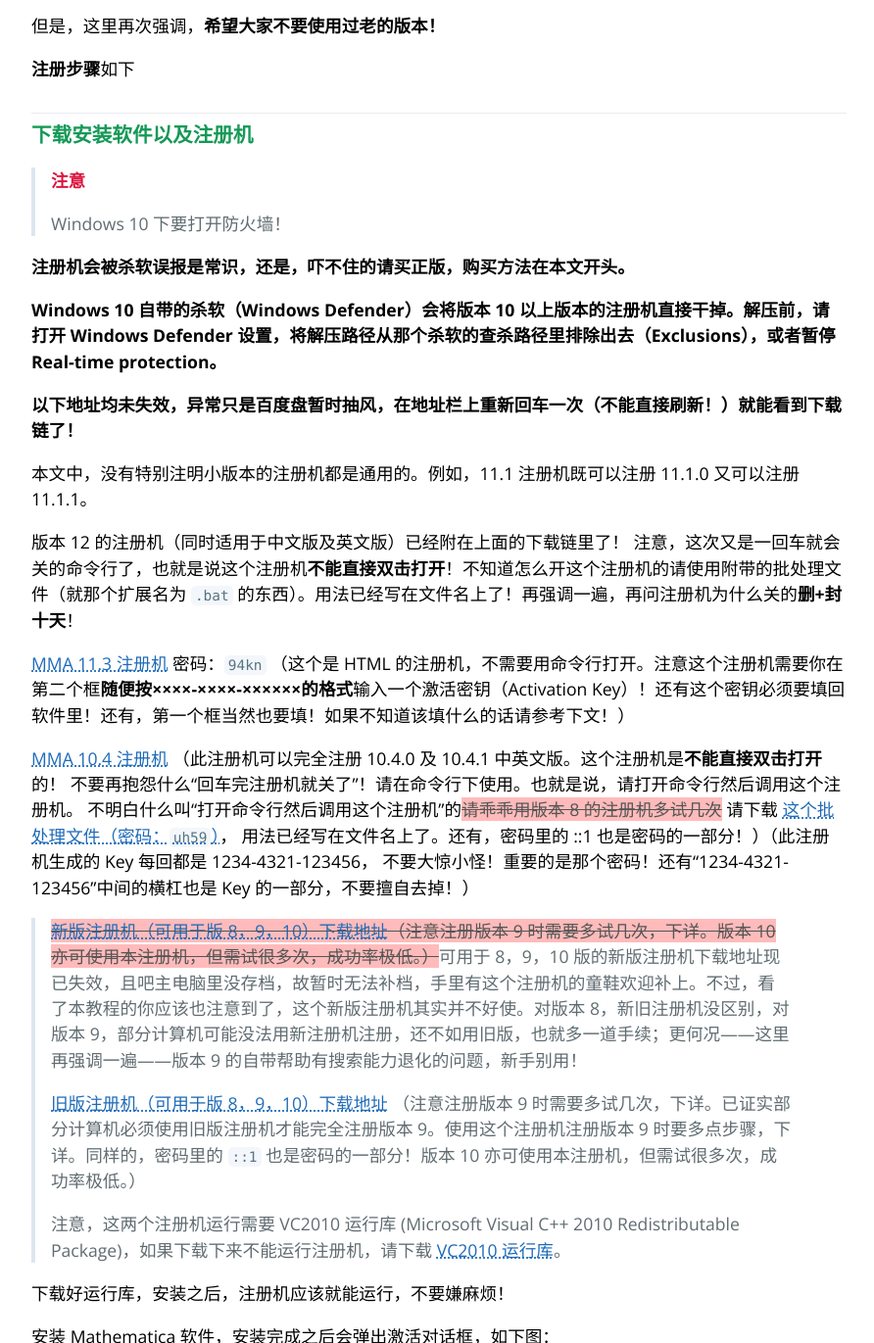
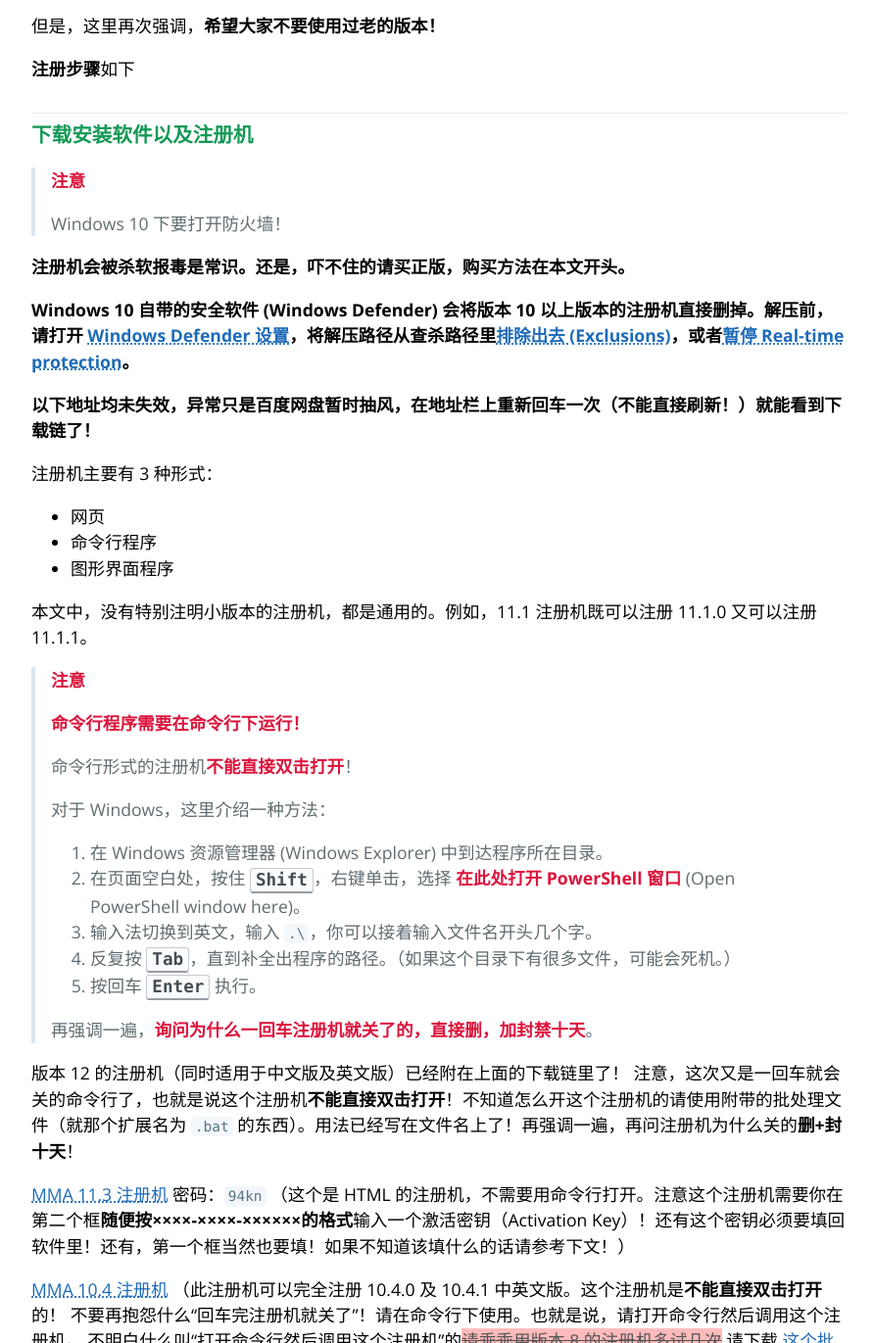
Before and after one commit to TieBaMma/InstallTutorial, a Jekyll site: the page built from index.md, in a window 1280 px wide and 1400 px high, scrolled down 6697 px, cut to the strip 0-1371 px from the top of the window. Shown: the whole strip at 98% size, without its empty margins (192-1084 px from the left). Built offline with Jekyll 4.4.1, drawn with Linux system fonts in a browser that asks for light colours; some of the changed text lies outside the part shown.

Commit message:
📄 Add links to related concepts

```diff
--- a/index.md
+++ b/index.md
@@ -69,7 +69,7 @@
 >
 > ---
 >
-> Windows 版对 HDPI 显示器的支持不佳，导致显示模糊。可以通过设置 **高 DPI 缩放替代** 为 **应用程序**，以及调节 Wolfram 笔记本的缩放等措施来暂缓。**此问题已在版本12.1解决**。
+> [**版本 12.1 解决解决了 HDPI 显示支持的问题**](https://reference.wolfram.com/language/guide/SummaryOfNewFeaturesIn121.html)。此前，Windows 版在 HDPI 显示器上会界面模糊，可以通过设置 **高 DPI 缩放替代** 为 **应用程序**，以及调节 Wolfram 笔记本的缩放等措施来暂缓。
 >
 > ---
 >
@@ -271,13 +271,35 @@
 >
 > Windows 10 下要打开防火墙！
 
-**注册机会被杀软误报是常识，还是，吓不住的请买正版，购买方法在本文开头。**
+**注册机会被杀软报毒是常识。还是，吓不住的请买正版，购买方法在本文开头。**
 
-**Windows 10 自带的杀软（Windows Defender）会将版本 10 以上版本的注册机直接干掉。解压前，请打开 Windows Defender 设置，将解压路径从那个杀软的查杀路径里排除出去（Exclusions），或者暂停 Real-time protection。**
+**Windows 10 自带的安全软件 (Windows Defender) 会将版本 10 以上版本的注册机直接删掉。解压前，请打开 [Windows Defender 设置](https://support.microsoft.com/help/4012987)，将解压路径从查杀路径里[排除出去 (Exclusions)](https://support.microsoft.com/help/4028485)，或者[暂停 Real-time protection](https://support.microsoft.com/help/4027187)。**
 
-**以下地址均未失效，异常只是百度盘暂时抽风，在地址栏上重新回车一次（不能直接刷新！）就能看到下载链了！**
+**以下地址均未失效，异常只是百度网盘暂时抽风，在地址栏上重新回车一次（不能直接刷新！）就能看到下载链了！**
 
-本文中，没有特别注明小版本的注册机都是通用的。例如，11.1 注册机既可以注册 11.1.0 又可以注册 11.1.1。
+注册机主要有 3 种形式：
+
+* 网页
+* 命令行程序
+* 图形界面程序
+
+本文中，没有特别注明小版本的注册机，都是通用的。例如，11.1 注册机既可以注册 11.1.0 又可以注册 11.1.1。
+
+> **注意**
+>
+> **命令行程序需要在命令行下运行！**
+>
+> 命令行形式的注册机**不能直接双击打开**！
+>
+> 对于 Windows，这里介绍一种方法：
+>
+> 1. 在 Windows 资源管理器 (Windows Explorer) 中到达程序所在目录。
+> 2. 在页面空白处，按住 <kbd>Shift</kbd>，右键单击，选择 **在此处打开 PowerShell 窗口** (Open PowerShell window here)。
+> 3. 输入法切换到英文，输入 `.\`，你可以接着输入文件名开头几个字。
+> 4. 反复按 <kbd>Tab</kbd>，直到补全出程序的路径。（如果这个目录下有很多文件，可能会死机。）
+> 5. 按回车 <kbd>Enter</kbd> 执行。
+>
+> 再强调一遍，**询问为什么一回车注册机就关了的，直接删，加封禁十天**。
 
 版本 12 的注册机（同时适用于中文版及英文版）已经附在上面的下载链里了！
 注意，这次又是一回车就会关的命令行了，也就是说这个注册机**不能直接双击打开**！不知道怎么开这个注册机的请使用附带的批处理文件（就那个扩展名为 `.bat` 的东西）。用法已经写在文件名上了！再强调一遍，再问注册机为什么关的**删+封十天**！
@@ -289,12 +311,18 @@
 （此注册机可以完全注册 10.4.0 及 10.4.1 中英文版。这个注册机是**不能直接双击打开**的！ 不要再抱怨什么“回车完注册机就关了”！请在命令行下使用。也就是说，请打开命令行然后调用这个注册机。 不明白什么叫“打开命令行然后调用这个注册机”的<del>请乖乖用版本 8 的注册机多试几次</del> 请下载 [这个批处理文件（密码：`uh59`）](https://pan.baidu.com/s/1HR2bwacizkNrPRmYi1Kmvw)， 用法已经写在文件名上了。还有，密码里的 ::1 也是密码的一部分！）（此注册机生成的 Key 每回都是 1234-4321-123456， 不要大惊小怪！重要的是那个密码！还有“1234-4321-123456”中间的横杠也是 Key 的一部分，不要擅自去掉！）
 
 > <del>[新版注册机（可用于版 8，9，10）下载地址](http://pan.baidu.com/share/link?shareid=188221&uk=1661347987)（注意注册版本 9 时需要多试几次，下详。版本 10 亦可使用本注册机，但需试很多次，成功率极低。）</del>可用于 8，9，10 版的新版注册机下载地址现已失效，且吧主电脑里没存档，故暂时无法补档，手里有这个注册机的童鞋欢迎补上。不过，看了本教程的你应该也注意到了，这个新版注册机其实并不好使。对版本 8，新旧注册机没区别，对版本 9，部分计算机可能没法用新注册机注册，还不如用旧版，也就多一道手续；更何况——这里再强调一遍——版本 9 的自带帮助有搜索能力退化的问题，新手别用！
+
+[旧版注册机（可用于版 8，9，10）下载地址](http://pan.baidu.com/s/1eQGtvF0) （注意注册版本 9 时需要多试几次，下详。已证实部分计算机必须使用旧版注册机才能完全注册版本 9。使用这个注册机注册版本 9 时要多点步骤，下详。同样的，密码里的 `::1` 也是密码的一部分！版本 10 亦可使用本注册机，但需试很多次，成功率极低。）
+
+> **注意**
 >
-> [旧版注册机（可用于版 8，9，10）下载地址](http://pan.baidu.com/s/1eQGtvF0) （注意注册版本 9 时需要多试几次，下详。已证实部分计算机必须使用旧版注册机才能完全注册版本 9。使用这个注册机注册版本 9 时要多点步骤，下详。同样的，密码里的 `::1` 也是密码的一部分！版本 10 亦可使用本注册机，但需试很多次，成功率极低。）
+> 版本 8 的这两个注册机，需要 VC2010 运行库 (Microsoft Visual C++ 2010 Redistributable Package)。如果注册机不能运行，请下载：
 >
-> 注意，这两个注册机运行需要 VC2010 运行库 (Microsoft Visual C++ 2010 Redistributable Package)，如果下载下来不能运行注册机，请下载 [VC2010 运行库](http://pan.baidu.com/share/link?shareid=386759&uk=1661347987)。
-
-下载好运行库，安装之后，注册机应该就能运行，不要嫌麻烦！
+> * 打包：[百度网盘](http://pan.baidu.com/share/link?shareid=386759&uk=1661347987)（链接似乎已经废了）
+> * 32 位：[Microsoft Visual C++ 2010 Redistributable Package (x86) | Microsoft Download Center](https://www.microsoft.com/download/details.aspx?id=5555)
+> * 64 位：[Microsoft Visual C++ 2010 Redistributable Package (x64) | Microsoft Download Center](https://www.microsoft.com/download/details.aspx?id=14632)
+>
+> 下载运行库，安装之后，注册机应该就能运行，不要嫌麻烦！
 
 安装 Mathematica 软件，安装完成之后会弹出激活对话框，如下图：
 
@@ -416,17 +444,18 @@
 解决方案之一：
 请在运行 (<kbd>Win</kbd> + <kbd>R</kbd>) 中输入 `msconfig`, 转到 **服务** 选项卡，打开 Print Spooler 服务，重启电脑。
 
-### 【Q6.5】出现下图的问题（`Error code: 698`），内核可以启动，但主程序启动不了
+### 【Q6.5】出现问题 `Error code: 698`，内核可以启动，但主程序无法启动
 
-![q6.5](http://ww4.sinaimg.cn/large/a15b4afegw1f7gutazpgmj20az06xwf2)
+![Error code 698](http://ww4.sinaimg.cn/large/a15b4afegw1f7gutazpgmj20az06xwf2)
 
 【A6.5】
 
-1. 首先，打开系统服务中心，在里面找到 Windows 防火墙，启动它；
-2. 然后去你的 Mathematica 的安装目录找到 SystemFiles -> Fonts 文件夹，把里面所有的 ttf 文件 双击点开（或者右键单击）并安装一遍；
+1. 首先，打开系统服务中心，在里面找到 Windows 防火墙，启动它。
+   1. 还可能需要检查 [Windows Defender Firewall 设置](https://support.microsoft.com/help/4028544)。
+2. 然后去你的 Mathematica 的安装目录找到 SystemFiles -> Fonts 文件夹，把里面所有 ttf 文件双击点开（或者右键单击）并安装一遍。
 3. 就应该能用了。
 
-（Windows 10 特有功能：如果不打开防火墙，ttf 字体文件就打不开，所以就无法安装。）
+Windows 10 特有功能：只有启动防火墙，ttf 字体文件才能打开并安装。参看 [Enable Windows 10 firewall to install fonts | 404 Tech Support](https://www.404techsupport.com/2015/09/11/enable-windows-10-firewall-install-fonts/)。
 
 ### 【Q7】此文链接中的 Mathematica 支持 64 位系统嘛？
 
@@ -553,13 +582,13 @@
 
 ### 【Q12】为什么每回点开注册机都出现这个？
 
-![q12](http://ww4.sinaimg.cn/large/a15b4afegw1f7guucxxcbj20a60550so)
+![注册机已停止工作](http://ww4.sinaimg.cn/large/a15b4afegw1f7guucxxcbj20a60550so)
 
 【A12】上面的教程已经说了，请安装 VC 运行库。
 
 ### 【Q13】使用没问题，但界面出现乱码，如图
 
-![q13](http://ww4.sinaimg.cn/large/a15b4afegw1f7guv45c0ej20g400idfn)
+![Mathematica 界面乱码](http://ww4.sinaimg.cn/large/a15b4afegw1f7guv45c0ej20g400idfn)
 
 【A13】似乎存在多种原因。
 
@@ -567,21 +596,21 @@
 
 ### 【Q14】版本 10（不论中英文版）卡顿，卡在初始界面，界面显示不完全
 
-【A14】具体参考<del>[此帖](http://tieba.baidu.com/p/4039684644)</del>（注：此链接因 妙谛莲花 被百度无故封号，目前暂无法访问）。卡顿问题在该帖 2 楼，卡在初始界面的问题在该帖 3 楼，界面显示不完全的问题在该帖 4 楼。
+【A14】具体参考<del><http://tieba.baidu.com/p/4039684644></del>（注：此链接因 妙谛莲花 被百度无故封号，目前暂无法访问）。卡顿问题在该帖 2 楼，卡在初始界面的问题在该帖 3 楼，界面显示不完全的问题在该帖 4 楼。
 
 ### 【Q15】Windows 10 最多能支持 Mathematica 多低的版本？
 
-【A15】至少 版本 8 之后的都支持。（前面的没测试过。）
+【A15】至少版本 8 之后的都支持。（前面的没测试过。）
 
 ### 【Q16】安装完后打开出现未响应，如图所示
 
-![q16](http://ww4.sinaimg.cn/large/a15b4afegw1f7guw7rirbj20fr0g5di1)
+![Wolfram Mathematica 10.3 未响应，在 Windows 7](http://ww4.sinaimg.cn/large/a15b4afegw1f7guw7rirbj20fr0g5di1)
 
 【A16】 原因是，没更新 Windows 的一个补丁。如果你把自动更新关了，打开更新，更新内容里有 Windows Service Pack，更新之后重新安装即可。
 
 ### 【Q17】 安装的时候出现无响应，如下图
 
-![q17](http://ww4.sinaimg.cn/large/a15b4afegw1f7guwxv9lij20di0bljsm)
+![Wolfram Mathematica 10.4 已停止工作，在 Windows 7](http://ww4.sinaimg.cn/large/a15b4afegw1f7guwxv9lij20di0bljsm)
 
 【A17】软件必须安装在**英文**名称的文件夹下。
 
@@ -601,7 +630,7 @@
 
 【A20】和 Mathematica 自带的字体安装未成功有关。
 
-请仔细检查杀软（比如，360 啊，360 啊，还有 360 啊）是否屏蔽了外部字体安装。更多讨论请参看 [此帖](http://community.wolfram.com/groups/-/m/t/917946)。
+请仔细检查杀软（比如，360 啊，360 啊，还有 360 啊）是否屏蔽了外部字体安装。更多讨论请参看 [Error code 702 on launch of Mathematica (Windows 10) | Wolfram Community](https://community.wolfram.com/groups/-/m/t/917946)。
 
 ### 【Q21】 软件是否可以安装在中文路径下？
 
```
Also changed, not shown: other parts of index.md (+1 -1 lines).
